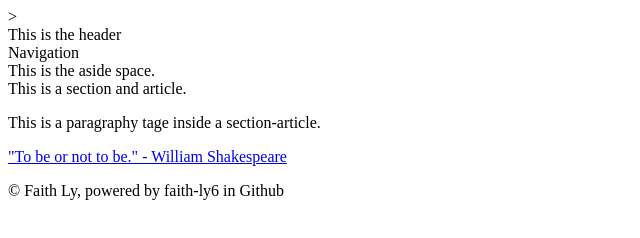
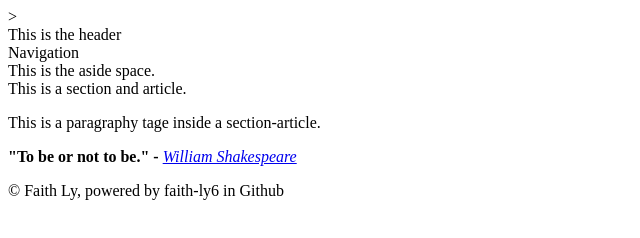
Before and after one commit to faith-ly6/LearningHTML.github.io, a plain HTML site: page childPages/childTemplate.html in a window 1280 px wide. Shown: the whole page, without its empty margins (0-640 px from the left). Drawn offline with Linux system fonts and the light colour scheme.

Commit message:
Update childTemplate.html

```diff
--- a/childPages/childTemplate.html
+++ b/childPages/childTemplate.html
@@ -36,7 +36,11 @@
 </body>
 
 <footer>
-    <a href="https://parade.com/1071386/kelseypelzer/william-shakespeare-quotes/">"To be or not to be." - William Shakespeare</a>
+    <blockquote cite="https://parade.com/1071386/kelseypelzer/william-shakespeare-quotes/">
+        <!-- Date Accessed 20220706 -->
+    </blockquote>
+    <strong>"To be or not to be." - </strong>
+    <em><a href="https://parade.com/1071386/kelseypelzer/william-shakespeare-quotes/" target="_blank">William Shakespeare</a></em>
     <p>&copy Faith Ly, powered by faith-ly6 in Github</p>
 </footer>
 
```
